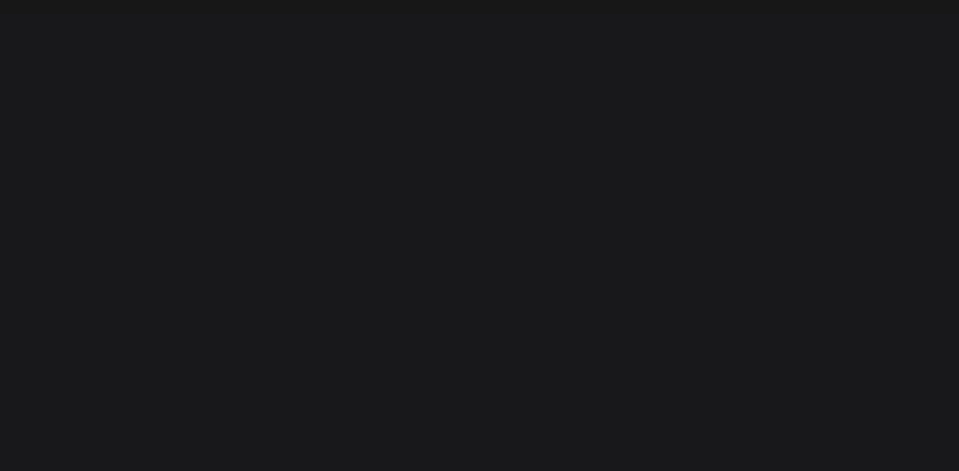
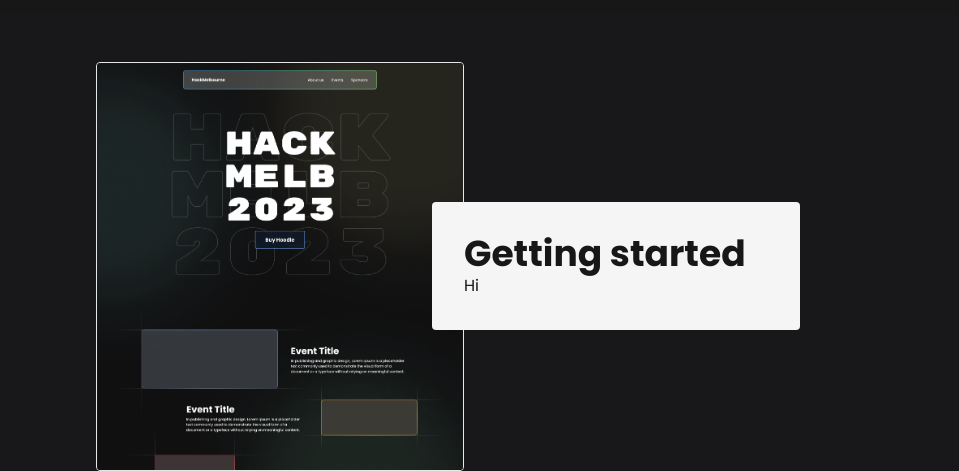
Before and after one commit to e3lo/liangh.me, a React (Vite) app: page /project/HackMelbourne in a window 1280 px wide. Shown: the part 2282-2753 px from the top of the page, without its empty margins (160-1119 px from the left). Before the commit the page ends 2296 px from the top, so only its background shows below. Built offline with nearby package versions, Linux system fonts and the light colour scheme.

Commit message:
Finished Description Box style

```diff
--- a/src/components/project/DescriptionBox.tsx
+++ b/src/components/project/DescriptionBox.tsx
@@ -1,5 +1,35 @@
-const DescriptionBox = () => {
-  return <div>DescriptionBox</div>
+interface description {
+  title: string
+  description: string
+  image: {
+    src: string
+    alt: string
+  }
+  style?: 'normal' | 'reverse'
+}
+
+const DescriptionBox = ({ title, description, image, style }: description) => {
+  const direction = style == 'reverse' ? 'flex-row-reverse' : ''
+  const translation = style == 'reverse' ? 'translate-x-16' : '-translate-x-16'
+
+  return (
+    <section
+      className={`mx-auto mt-12 flex flex-row ${direction} justify-center gap-8 max-w-3xl`}
+    >
+      <div className="w-1/2">
+        <img className=" rounded object-cover border" src={image.src}></img>
+      </div>
+
+      <div className="w-1/2 flex flex-col justify-center">
+        <div
+          className={`bg-neutral-100 p-8 rounded text-neutral-900 ${translation}`}
+        >
+          <h2 className="text-4xl font-bold">{title}</h2>
+          <p>{description}</p>
+        </div>
+      </div>
+    </section>
+  )
 }
 
 export default DescriptionBox
--- a/src/components/project/HeroProject.tsx
+++ b/src/components/project/HeroProject.tsx
@@ -1,3 +1,5 @@
+import { useScroll, useTransform, motion } from 'framer-motion'
+
 interface HeroProps {
   title: string
   description: string
@@ -5,6 +7,9 @@
 }
 
 const HeroProject = ({ title, description, bgImage }: HeroProps) => {
+  const { scrollYProgress } = useScroll()
+  let y = useTransform(scrollYProgress, [0, 1], ['0%', '100%'])
+
   return (
     <section className="w-full h-screen overflow-hidden">
       <div
@@ -16,10 +21,11 @@
           <p className="max-w-md">{description}</p>
         </div>
       </div>
-      <img
-        className="absolute top-0 w-screen max-w-full h-[150vh] -z-10 object-cover"
+      <motion.img
+        style={{ y }}
+        className="absolute top-0 w-screen max-w-full -z-10 object-cover"
         src={bgImage}
-      ></img>
+      ></motion.img>
     </section>
   )
 }
--- a/src/routes/projects/HackMelbourne.tsx
+++ b/src/routes/projects/HackMelbourne.tsx
@@ -2,6 +2,9 @@
 import Gallery from '../../components/project/Gallery'
 
 import bgImage from '../../assets/HackMelbourne/WideHome.png'
+import DescriptionBox from '../../components/project/DescriptionBox'
+
+import img1 from '../../assets/HackMelbourne/thumbnail1.png'
 
 export interface ProjectProps {
   hero: {
@@ -15,6 +18,15 @@
       title: string
     }[]
   }
+  description: {
+    title: string
+    description: string
+    image: {
+      src: string
+      alt: string
+    }
+    style?: 'normal' | 'reverse'
+  }[]
 }
 
 const HackMelbourne = () => {
@@ -97,11 +109,25 @@
         },
       ],
     },
+    description: [
+      {
+        title: 'Getting started',
+        description: 'Hi',
+        image: {
+          src: img1,
+          alt: 'hi',
+        },
+        style: 'normal',
+      },
+    ],
   }
   return (
     <>
       <HeroProject {...props.hero}></HeroProject>
       <Gallery {...props.gallery}></Gallery>
+      {props.description.map((item, index) => (
+        <DescriptionBox {...item} key={index}></DescriptionBox>
+      ))}
     </>
   )
 }
```
